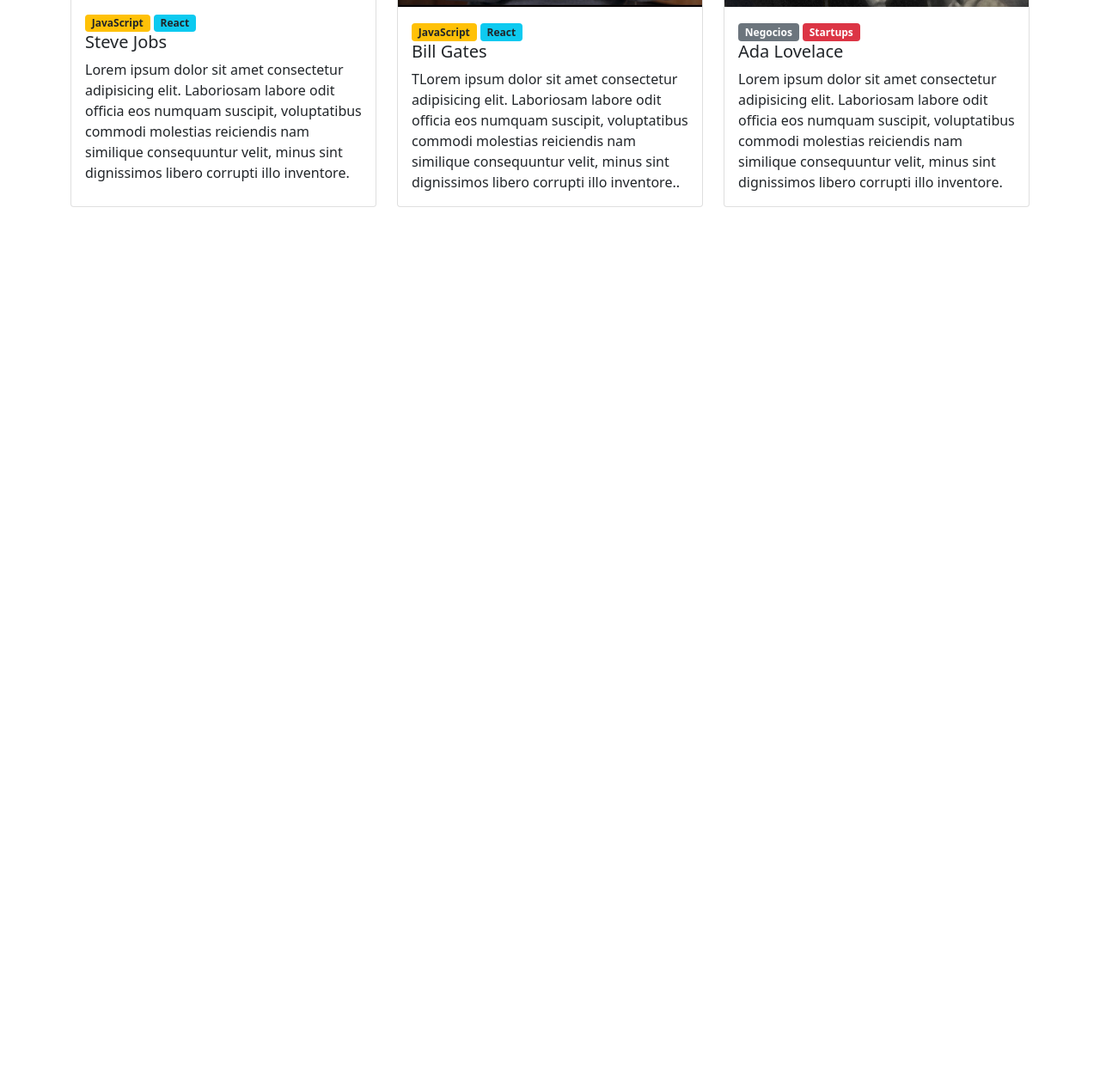
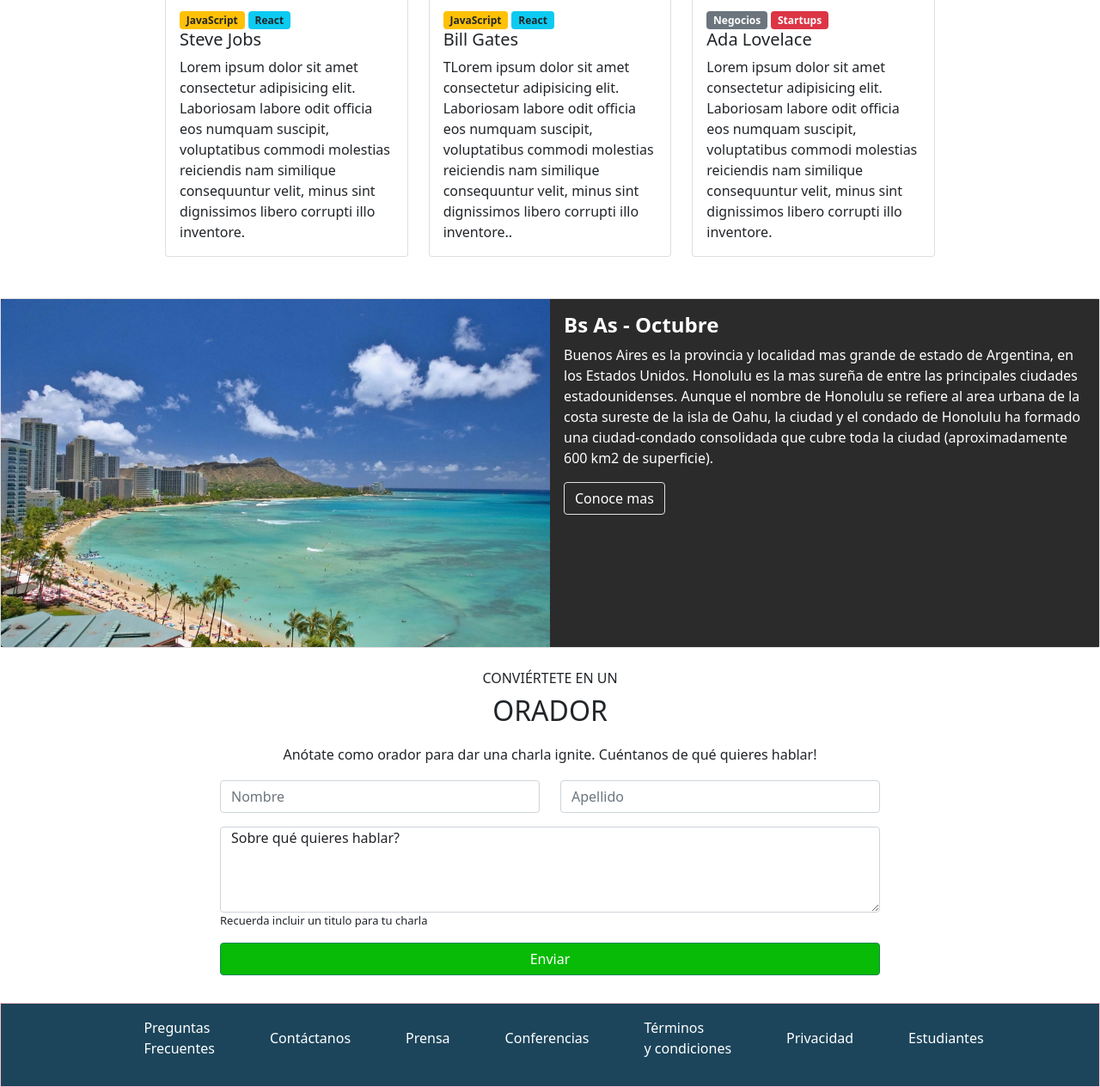
Before and after one commit to MaykolPerozo/maykolperozo, a plain HTML site: page TPI/index.html in a window 1280 px wide. Shown: the part 1141-2406 px from the top of the page at 86% size. Before the commit the page ends 1382 px from the top, so only its background shows below. Drawn offline with nearby package versions, Linux system fonts and the light colour scheme.

Commit message:
Entrega Final

```diff
--- a/TPI/index.html
+++ b/TPI/index.html
@@ -54,7 +54,7 @@
             <h2 class="title2">ORADORES</h2>
         </section>
 
-        <section class="container d-flex">
+        <section class="container-row">
             <div class="row row-cols-1 row-cols-md-3 g-4">
                 <div class="col">
                   <div class="card h-100">
@@ -92,9 +92,65 @@
               </div>
         </section>
 
-        <section>
+        <section class="container-secc">
+          <div class="card mb-3" style="max-width: 100%;">
+            <div class="row g-0">
+              <div class="col-md-6">
+                <img src="img/honolulu.jpg" class="img-fluid rounded-start" alt="...">
+              </div>
+              <div class="col-md-6">
+                <div class="card-body text-white">
+                  <h5 class="card-title"><b>Bs As - Octubre</b></h5>
+                  <p class="card-text">Buenos Aires es la provincia y localidad mas grande de estado de Argentina, en los Estados Unidos. Honolulu es la mas sureña de entre las principales ciudades estadounidenses. Aunque el nombre de Honolulu se refiere al area urbana de la costa sureste de la isla de Oahu, la ciudad y el condado de Honolulu ha formado una ciudad-condado consolidada que cubre toda la ciudad (aproximadamente 600 km2 de superficie).</p>
+                  <a href="#" class="btn border text-white  btn-outline-secondary">Conoce mas</a>
+                </div>
+              </div>
+            </div>
+          </div>
+        </section>
 
-        </section>
+        <section class="container-title">
+          <h2 class="title1">CONVIÉRTETE EN UN</h2>
+          <h2 class="title2">ORADOR</h2>
+      </section>
+
+      <section class="container-inp">
+        <div class="inicio-p">
+          <p>Anótate como orador para dar una charla ignite. Cuéntanos de qué quieres hablar!</p>
+        </div>
+        <div class="row">
+          <div class="col">
+            <input type="text" class="form-control" placeholder="Nombre" aria-label="Nombre">
+          </div>
+          <div class="col">
+            <input type="text" class="form-control" placeholder="Apellido" aria-label="Apellido">
+          </div>
+        </div>
+        <div class="form-floating">
+          <textarea class="form-control" placeholder="Leave a comment here" id="floatingTextarea2" style="height: 100px"></textarea>
+          <label for="floatingTextarea2">Sobre qué quieres hablar?</label>
+        </div>
+        <div class="parrafo">
+          <p>Recuerda incluir un titulo para tu charla</p>
+        </div>
+        <div class="d-grid gap-2">
+          <button class="btn btn-success" type="button">Enviar</button>
+        </div>
+      </section>
     </main>
 </body>
+
+<footer class="container-footer">
+  <div class="div-footer">
+    <ul>
+      <li>Preguntas <br> Frecuentes</li>
+      <li>Contáctanos</li>
+      <li>Prensa</li>
+      <li>Conferencias</li>
+      <li>Términos <br> y condiciones</li>
+      <li>Privacidad</li>
+      <li>Estudiantes</li>
+    </ul>
+  </div>
+</footer>
 </html>
--- a/TPI/style.css
+++ b/TPI/style.css
@@ -1,3 +1,9 @@
+*{
+    margin: 0;
+    padding: 0;
+    box-sizing: border-box;
+}
+
 .collapse {
     justify-content:flex-end;
 }
@@ -21,6 +27,7 @@
     background-color: rgb(7, 187, 7);
 }
 
+
 .title1 {
     font-size: medium;
 }
@@ -28,3 +35,70 @@
 .title2 {
     font-size: xx-large;
 }
+
+.card-img-top {
+    height: 20rem;
+}
+
+.container-row {
+    width: 70%;
+    margin: 0 auto;
+}
+
+.container-secc {
+    padding-top: 3rem;
+}
+
+.container-secc .col-md-6 {
+    background-color: rgb(43, 43, 43);
+}
+
+.container-secc .card-title {
+    font-size: x-large;
+}
+
+.container-title{
+    text-align: center;
+    padding: 10px;
+}
+
+.container-inp {
+    width: 60%;
+    margin: 0 auto;
+}
+
+.inicio-p p{
+    text-align: center;
+    padding: 2px;
+}
+
+.parrafo {
+    font-size: small;
+}
+
+.form-floating {
+    padding-top: 1rem;
+}
+
+ul li{
+   list-style:none;
+   padding: 1rem 2rem;
+}
+
+.container-footer{
+    border: solid pink 1px;
+    width: 100%;
+    display: flex;
+    justify-content:center;
+    color: white;
+    background-color: #1c455b;
+    margin-top: 2rem;
+}
+
+.div-footer ul{
+    display: flex;
+    justify-content:center;
+    align-items:center;
+    flex-wrap: wrap;
+    width: 100%;
+}
```
